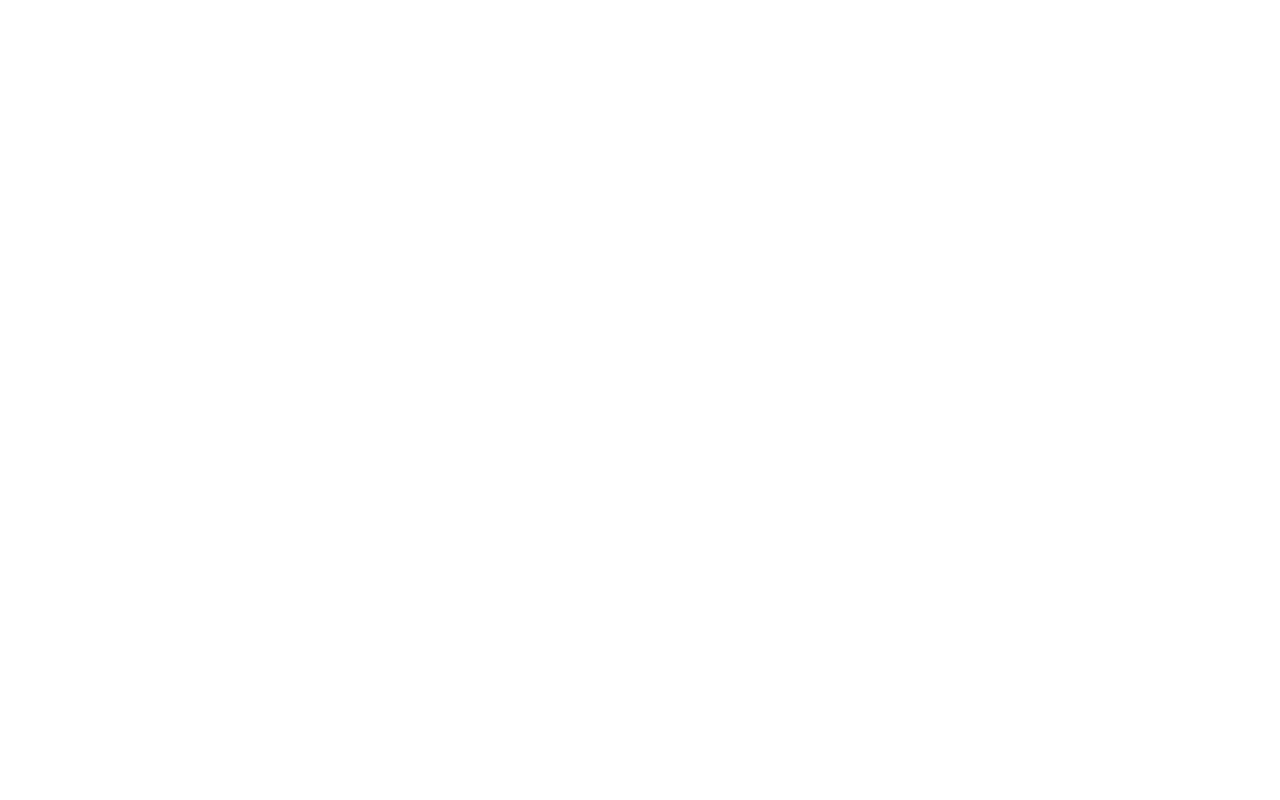
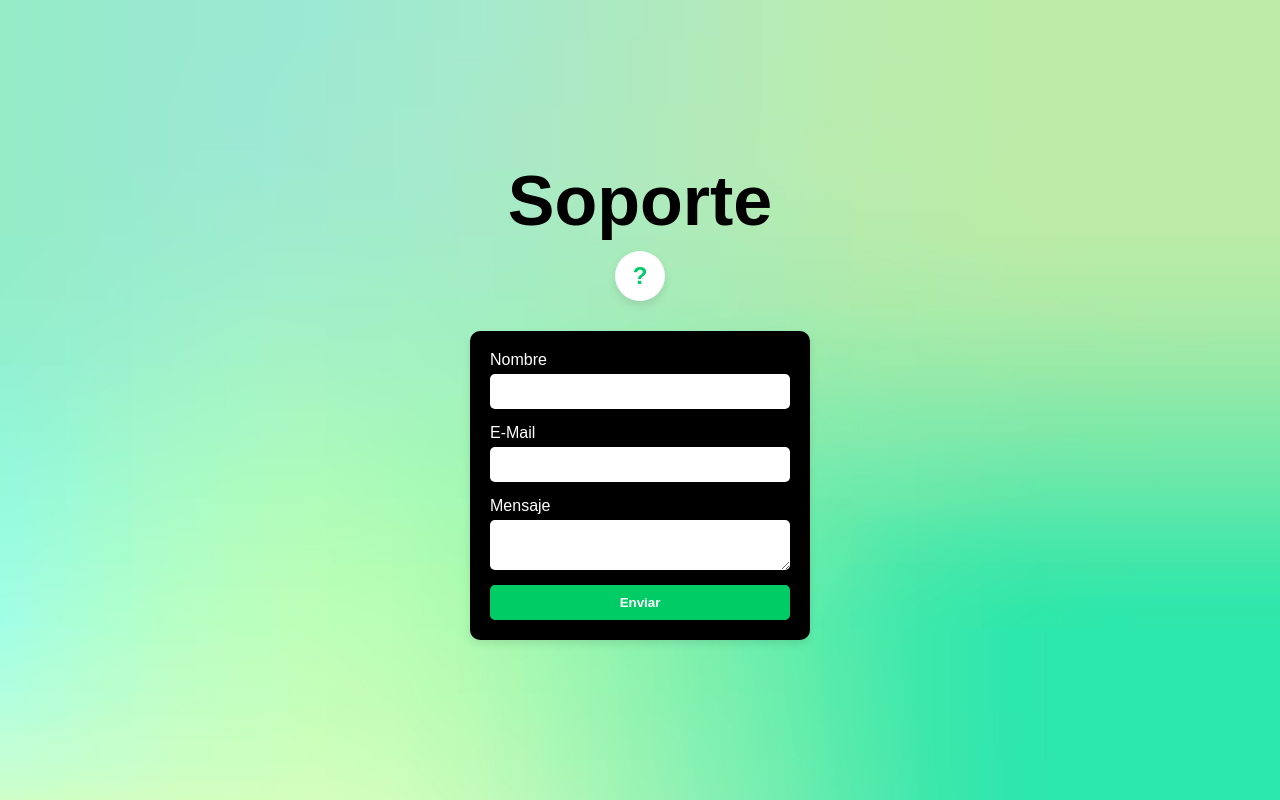
Before and after one commit to Cocoyanami/calculadora-energia, a plain HTML site: page soporte.html in a window 1280 px wide. Drawn offline with Linux system fonts and the light colour scheme.

Commit message:
cambios 170724

```diff
--- a/css/login.css
+++ b/css/login.css
@@ -6,7 +6,9 @@ body {
     color: #1b262c;
 
     margin: 0;
-    background-color: #0eecbc;
+    background-image: url(../imagenes/fondo-degradado-tonos-verdes_23-2148382072.avif);
+    background-position: center;
+    background-size: cover;
 }
 
 /* efectos para el contenedor de pantalla completa */
--- /dev/null
+++ b/css/soportestyle.css
@@ -0,0 +1,93 @@
+body {
+    margin: 0;
+    font-family: Arial, sans-serif;
+    background-image: url(../imagenes/fondo-degradado-tonos-verdes_23-2148382072.avif);
+    background-position: center;
+    background-size: cover;
+    display: flex;
+    justify-content: center;
+    align-items: center;
+    height: 100vh;
+}
+
+.container {
+    display: flex;
+    flex-direction: column;
+    align-items: center;
+    position: relative;
+}
+
+.header-container {
+    display: flex;
+    flex-direction: column;
+    align-items: center;
+    margin-bottom: 10px; /* Ajusta este valor según sea necesario */
+}
+
+.header-text {
+    font-size: 70px;
+    font-weight: bold;
+    color: black;
+    margin-bottom: 10px;
+}
+
+.icon-container {
+    display: flex;
+    justify-content: center;
+    align-items: center;
+    width: 100%;
+}
+
+.icon {
+    width: 50px;
+    height: 50px;
+    background-color: white;
+    border-radius: 50%;
+    display: flex;
+    justify-content: center;
+    align-items: center;
+    font-size: 24px;
+    font-weight: bold;
+    color: #00CC66;
+    box-shadow: 0 4px 8px rgba(0, 0, 0, 0.1);
+}
+
+.form-container {
+    background-color: black;
+    padding: 20px;
+    border-radius: 10px;
+    width: 300px;
+    box-shadow: 0 4px 8px rgba(0, 0, 0, 0.1);
+    margin-top: 20px; /* Ajusta este valor para asegurar que el formulario no se superponga con el icono */
+}
+
+form {
+    display: flex;
+    flex-direction: column;
+}
+
+label {
+    color: white;
+    margin-bottom: 5px;
+}
+
+input, textarea {
+    margin-bottom: 15px;
+    padding: 10px;
+    border-radius: 5px;
+    border: none;
+}
+
+button {
+    padding: 10px;
+    border-radius: 5px;
+    border: none;
+    background-color: #00CC66;
+    color: white;
+    font-weight: bold;
+    cursor: pointer;
+}
+
+button:hover {
+    background-color: #00994D;
+}
--- a/css/styles.css
+++ b/css/styles.css
@@ -11,11 +11,10 @@ body {
     width: 100%;
     height: 100%;
 
-    background-color: #0eecbc;
 
-    /*background-image: url(../imagenes/fondo-degradado-tonos-verdes_23-2148382072.avif);
+    background-image: url(../imagenes/fondo-degradado-tonos-verdes_23-2148382072.avif);
     background-position: center;
-    background-size: cover;*/
+    background-size: cover;
 }
 .calculator {
     max-width: 400px;
--- a/soporte.html
+++ b/soporte.html
@@ -0,0 +1,37 @@
+<!DOCTYPE html>
+<html lang="en">
+<head>
+    <meta charset="UTF-8">
+    <meta name="viewport" content="width=device-width, initial-scale=1.0">
+    <title>Soporte</title>
+    <link  href="css/soportestyle.css" rel="stylesheet">
+</head>
+<body>
+
+    <div class="container">
+        <div class="header-container">
+            <div class="header-text">Soporte</div>
+            <div class="icon-container">
+                <div class="icon">?</div>
+            </div>
+        </div>
+
+    <div class="container">
+        <div class="form-container">
+            <form>
+                <label for="name">Nombre</label>
+                <input type="text" id="name" name="name" required>
+
+                <label for="email">E-Mail</label>
+                <input type="email" id="email" name="email" required>
+
+                <label for="message">Mensaje</label>
+                <textarea id="message" name="message" required></textarea>
+
+                <button type="submit">Enviar</button>
+            </form>
+        </div>
+
+    </div>
+</body>
+</html>
```
